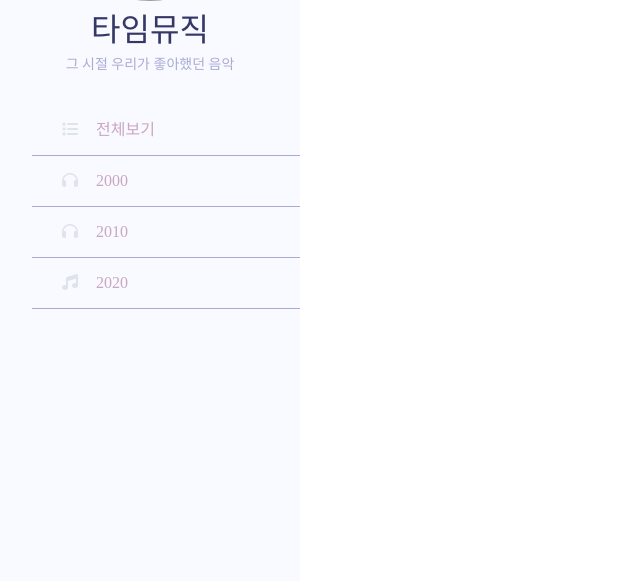
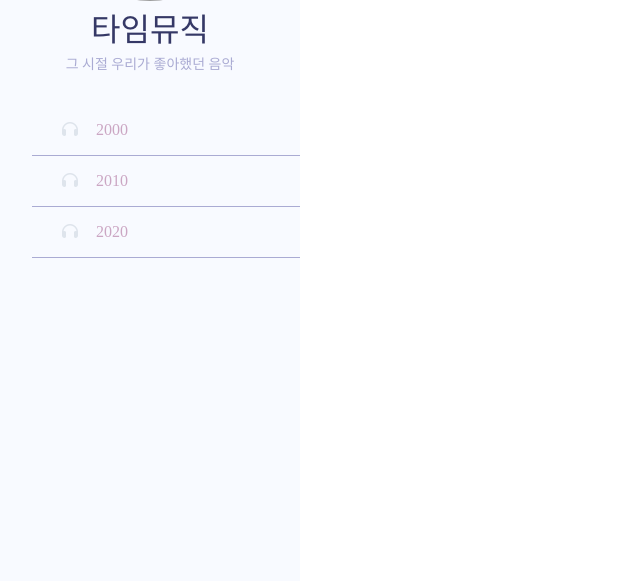
Before and after one commit to talli0505/HangHae99_Chapter1_Team5, a Flask app: page /login in a window 1280 px wide. Shown: the part 219-800 px from the top of the page, without its empty margins (0-640 px from the left). Run offline with Flask 2, Linux system fonts and the light colour scheme; data that the repository does not hold is empty; some libraries are stand-ins or nearby versions; some web fonts are replaced; grey boxes are pictures that could not be loaded.

Commit message:
[9/22] 필요없는 부분 추가 및 제거

```diff
--- a/Chapter1/templates/login.html
+++ b/Chapter1/templates/login.html
@@ -65,30 +65,14 @@
             <p>그 시절 우리가 좋아했던 음악</p>
         </div>
         <ul>
+            {% for year in years %}
             <li>
-                <div onclick="show_music_all()">
-                    <span class="icon"><i class="fa fa-list"></i></span>
-                    <span class="item">전체보기</span>
+                <div onclick='show_music_{{ year['year'] }}()'>
+                    <span class="icon"><i class="fa fa-headphones"></i></span>
+                    <span class="item">{{ year['year'] }}</span>
                 </div>
             </li>
-            <li>
-                <div onclick='show_music_2000()'>
-                    <span class="icon"><i class="fa fa-headphones"></i></span>
-                    <span class="item">2000</span>
-                </div>
-            </li>
-            <li>
-                <div onclick='show_music_2010()'>
-                    <span class="icon"><i class="fa fa-headphones"></i></span>
-                    <span class="item">2010</span>
-                </div>
-            </li>
-            <li>
-                <div onclick='show_music_2020()'>
-                    <span class="icon"><i class="fa fa-music"></i></span>
-                    <span class="item">2020</span>
-                </div>
-            </li>
+            {% endfor %}
         </ul>
     </div>
 </div>
@@ -300,7 +284,7 @@
                             </div>
                             <div class="level-item">
                                 <a class="button is-sparta is-outlined"
-                                   onclick='$("#modal-post").removeClass("is-active")'>취소</a>
+                                   data-bs-dismiss="modal">취소</a>
                             </div>
                         </div>
                     </article>
@@ -314,11 +298,6 @@
                     <article class="media">
                         <div class="media-content">
                             <div class="content">
-                                <p>
-                                    <strong>홍길동</strong> <small>@username</small> <small>10분 전</small>
-                                    <br>
-                                    글을 적는 칸
-                                </p>
                             </div>
                             <!--                            <nav class="level is-mobile">-->
                             <!--                                <div class="level-left">-->
```
